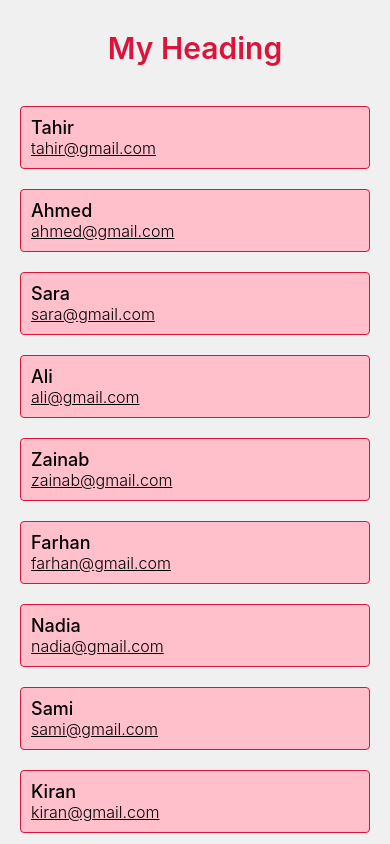
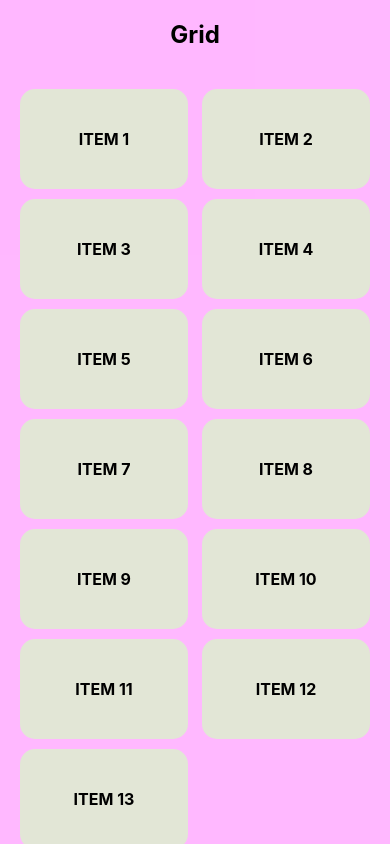
Before and after one commit to tahir-rafique/learn-mobileApp-development, a React Native app: screen / in a window 390 px wide. Built offline with nearby package versions, Linux system fonts and the light colour scheme.

Commit message:
gird layout

```diff
--- a/App.jsx
+++ b/App.jsx
@@ -10,10 +10,11 @@
 import SectionListScreen from './src/components/SectionListScreen';
 import LoginForm from './src/components/LoginForm';
 import ContactListScreen from './src/screens/Contact/ContactListScreen';
+import Grid from './src/components/Grid';
 
 const App = () => {
   return (
-    <View style={{ flex:1}}>
+    <View style={{ flex: 1 }}>
       {/*
       <View> just like div in HTML</View>
       <Text>Tahir Mobile App Developer</Text>
@@ -48,7 +49,14 @@
 
       {/*  step: 9*/}
       {/* <LoginForm /> */}
-      <ContactListScreen/>
+
+      {/*  step: 10*/}
+      {/* <ContactListScreen/> */}
+
+      {/*  step: 9*/}
+      <Grid />
+
+
     </View>
   );
 };
--- /dev/null
+++ b/src/Components/Grid.jsx
@@ -0,0 +1,81 @@
+import { View, Text, ScrollView, StyleSheet } from 'react-native'
+import React from 'react'
+
+const data = [
+  { id: 1, title: 'Item 1' },
+  { id: 2, title: 'Item 2' },
+  { id: 3, title: 'Item 3' },
+  { id: 4, title: 'Item 4' },
+  { id: 5, title: 'Item 5' },
+  { id: 6, title: 'Item 6' },
+  { id: 7, title: 'Item 7' },
+  { id: 8, title: 'Item 8' },
+  { id: 9, title: 'Item 9' },
+  { id: 10, title: 'Item 10' },
+  { id: 11, title: 'Item 11' },
+  { id: 12, title: 'Item 12' },
+  { id: 13, title: 'Item 13' },
+];
+
+
+
+const Grid = () => {
+  return (
+    <View style={styles.mainContainer}>
+      <Text style={styles.heading}>Grid</Text>
+      <ScrollView
+        contentContainerStyle={styles.container}
+      >
+        {data.map((item) => (
+          <View
+            key={item.id}
+            style={styles.gridItem}
+          >
+            <Text style={styles.itemText}>{item.title}</Text>
+          </View>
+        ))}
+      </ScrollView>
+    </View>
+  )
+}
+
+
+const styles = StyleSheet.create({
+  mainContainer: {
+    flex: 1,
+    backgroundColor: '#f8f9'
+  },
+  heading: {
+    fontSize: 24,
+    textAlign: 'center',
+    fontWeight: 'bold',
+    textAlign: 'center',
+    marginVertical: 20,
+    color: '#000'
+  },
+
+  container: {
+    flexDirection: 'row',
+    flexWrap: 'wrap',
+    justifyContent: 'space-between',
+    padding: 20,
+  },
+  gridItem: {
+    backgroundColor: '#e2e6d6',
+    padding: 20,
+    marginBottom: 10,
+    width: '48%',
+    height: 100,
+    borderRadius: 15,
+    alignItems: 'center',
+    justifyContent: 'center'
+  },
+  itemText: {
+    fontSize: 16,
+    fontWeight: 700,
+    textTransform: 'uppercase'
+
+  }
+})
+
+export default Grid
```
